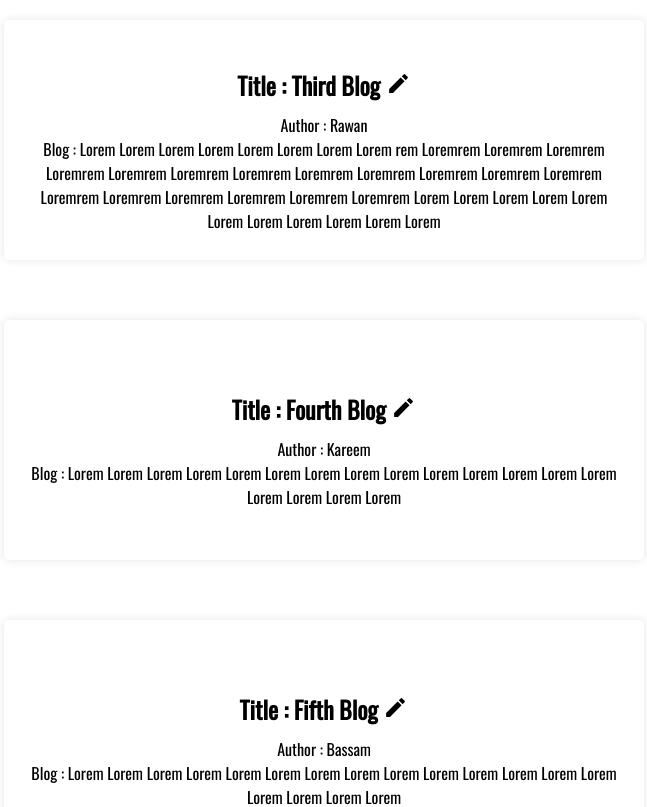
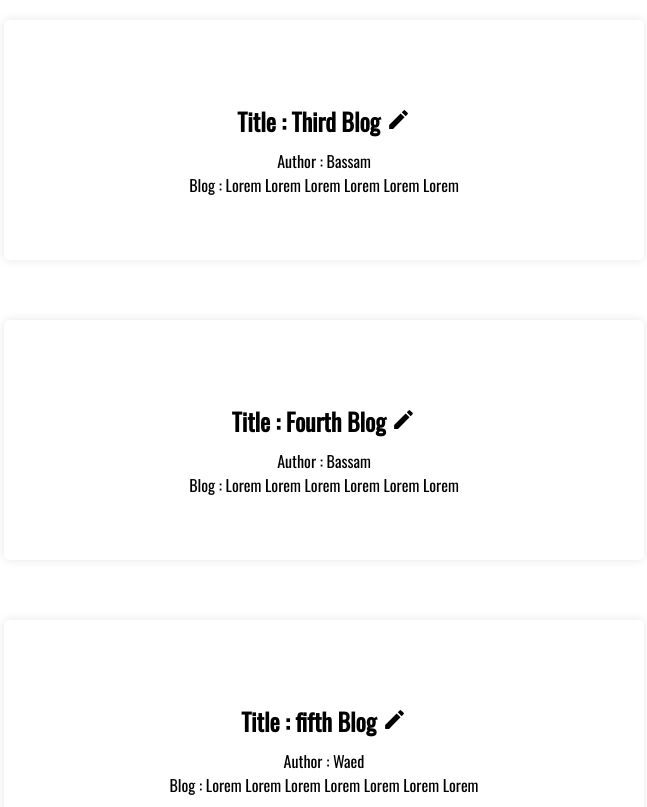
Before and after one commit to Bakez98/Estarta-blog, a React (Create React App) app: page / in a window 1280 px wide. Shown: the part 800-1607 px from the top of the page, without its empty margins (316-963 px from the left). Built offline with nearby package versions, Linux system fonts and the light colour scheme; data requests are answered from the project's data file.

Commit message:
added a new blog child for Blogs and added the Helmet and Code Spliting

```diff
--- a/data/db.json
+++ b/data/db.json
@@ -1,40 +1,34 @@
 {
   "blogs": [
     {
-      "id": 1,
       "title": "First Blog",
       "author": "Omar",
-      "blog": "Lorem ipsum dolor sit amet consectetur adipisicing elit. Ut pariatur quam repudiandae consequatur provident, mollitia ipsam accusamus,"
+      "blog": "Lorem Lorem Lorem Lorem Lorem Lorem ",
+      "id": 1
     },
     {
-      "id": 2,
       "title": "Second Blog",
-      "author": "Adhamd",
-      "blog": "lorem Body"
+      "author": "Adham",
+      "blog": "Lorem Lorem Lorem Lorem Lorem Lorem ",
+      "id": 2
     },
     {
-      "title": "Third Blog",
-      "author": "Rawan",
-      "blog": "Lorem Lorem Lorem Lorem Lorem Lorem Lorem Lorem rem Loremrem Loremrem Loremrem Loremrem Loremrem Loremrem Loremrem Loremrem Loremrem Loremrem Loremrem Loremrem Loremrem Loremrem Loremrem Loremrem Loremrem Loremrem Lorem Lorem Lorem Lorem Lorem Lorem Lorem Lorem Lorem Lorem Lorem ",
+      "title": "Third Blog ",
+      "author": "Bassam",
+      "blog": "Lorem Lorem Lorem Lorem Lorem Lorem ",
       "id": 3
     },
     {
       "title": "Fourth Blog",
-      "author": "Kareem",
-      "blog": "Lorem Lorem Lorem Lorem Lorem Lorem Lorem Lorem Lorem Lorem Lorem Lorem Lorem Lorem Lorem Lorem Lorem Lorem ",
-      "id": 5
+      "author": "Bassam",
+      "blog": "Lorem Lorem Lorem Lorem Lorem Lorem ",
+      "id": 4
     },
     {
-      "title": "Fifth Blog",
-      "author": "Bassam",
-      "blog": "Lorem Lorem Lorem Lorem Lorem Lorem Lorem Lorem Lorem Lorem Lorem Lorem Lorem Lorem Lorem Lorem Lorem Lorem ",
+      "title": "fifth Blog",
+      "author": "Waed",
+      "blog": "Lorem Lorem Lorem Lorem Lorem Lorem Lorem ",
       "id": 5
-    },
-    {
-      "title": "6th Blog",
-      "author": "Waed",
-      "blog": "Testing Testing Testing Testing Testing Testing Testing ",
-      "id": 6
     }
   ]
 }
--- a/package.json
+++ b/package.json
@@ -9,6 +9,7 @@
     "bootstrap-icons": "^1.10.3",
     "react": "^18.2.0",
     "react-dom": "^18.2.0",
+    "react-helmet": "^6.1.0",
     "react-icons": "^4.7.1",
     "react-router-dom": "^6.8.1",
     "react-scripts": "5.0.1",
@@ -18,7 +19,8 @@
     "start": "react-scripts start",
     "build": "react-scripts build",
     "test": "react-scripts test",
-    "eject": "react-scripts eject"
+    "eject": "react-scripts eject",
+    "server": "npx json-server --watch data/db.json --port 7000"
   },
   "eslintConfig": {
     "extends": [
--- a/public/index.html
+++ b/public/index.html
@@ -2,7 +2,7 @@
 <html lang="en">
   <head>
     <meta charset="utf-8" />
-    <link rel="icon" href="%PUBLIC_URL%/favicon.ico" />
+
     <meta name="viewport" content="width=device-width, initial-scale=1" />
     <meta name="theme-color" content="#000000" />
     <meta
--- a/src/App.js
+++ b/src/App.js
@@ -1,11 +1,13 @@
-import './App.css';
-import NavBar from './NavBar/NavBar';
-import Blogs from './Blogs/Blogs';
-import { BrowserRouter, Route, Routes } from 'react-router-dom';
-import Error from './Error/Error';
-import SingleBlog from './SingleBlog/SingleBlog';
-import CreateBlog from './CreateBlog/CreateBlog';
+import "./App.css";
+import NavBar from "./NavBar/NavBar";
+import { lazy, Suspense } from "react";
+import { BrowserRouter, Route, Routes } from "react-router-dom";
+import { Helmet } from "react-helmet";
 
+const Blogs = lazy(() => import("./Blogs/Blogs"));
+const SingleBlog = lazy(() => import("./SingleBlog/SingleBlog"));
+const Error = lazy(() => import("./Error/Error"));
+const CreateBlog = lazy(() => import("./CreateBlog/CreateBlog"));
 
 // to run the server for fetching data from it :
 //npx json-server --watch data/db.json --port 7000
@@ -14,21 +16,24 @@ import CreateBlog from './CreateBlog/CreateBlog';
 //npm start
 
 function App() {
-
   return (
     <BrowserRouter>
-    <div className="App">
-      <NavBar/>
-      <Routes>
-        <Route path='/' element={<Blogs />}/>
-        <Route path='/SingleBlog/:id' element={<SingleBlog />}/>
-        <Route path='*' element={<Error />}/>
-        <Route path='/CreateBlog' element={<CreateBlog/>}/>
-
-
-      </Routes>
-
-    </div>
+      <Helmet>
+        <meta charSet="utf-8" />
+        <title>Estarta Blogs</title>
+        <link rel="icon" href="%PUBLIC_URL%/favicon.ico" />
+      </Helmet>
+      <div className="App">
+        <NavBar />
+        <Suspense fallback={"Loading.........."}>
+          <Routes>
+            <Route path="/" element={<Blogs />} />
+            <Route path="/SingleBlog/:id" element={<SingleBlog />} />
+            <Route path="*" element={<Error />} />
+            <Route path="/CreateBlog" element={<CreateBlog />} />
+          </Routes>
+        </Suspense>
+      </div>
     </BrowserRouter>
   );
 }
--- /dev/null
+++ b/src/Blogs/Blog.js
@@ -0,0 +1,56 @@
+import React from "react";
+import { useState } from "react";
+import { Link } from "react-router-dom";
+import { MdEdit } from "react-icons/md";
+
+
+const Blog = ({ blog }) => {
+  const [Title, setTitle] = useState(blog.title);
+  const [enableEditMode, setenableEditMode] = useState(false);
+
+  const handleEdit = () => {
+    setenableEditMode(true);
+  };
+
+  const handleSave = (blog) => {
+    setenableEditMode(false);
+  };
+
+  const handleCancel = () => {
+    setenableEditMode(false);
+  };
+
+  return (
+    <div className="card">
+      {enableEditMode ? (
+        <div className="Editing">
+          <label>Edit the Title: </label>
+          <input
+            type="text"
+            defaultValue={blog.title}
+            onChange={(event) => setTitle(event.target.value)}
+          />
+          <button onClick={() => handleSave()}>Save</button>
+          <button onClick={handleCancel}>Cancel</button>
+        </div>
+      ) : (
+        <div>
+          <h2>
+            Title : {Title}{" "}
+            <MdEdit
+              size={25}
+              className="hovering"
+              onClick={() => handleEdit()}
+            />
+          </h2>
+        </div>
+      )}
+      <Link to={`/SingleBlog/${blog.id}`}>
+        <div>Author : {blog.author}</div>
+        <div>Blog : {blog.blog}</div>
+      </Link>
+    </div>
+  );
+};
+
+export default Blog;
--- a/src/Blogs/Blogs.css
+++ b/src/Blogs/Blogs.css
@@ -86,6 +86,6 @@
 
   .search-bar:hover{
     transform: scale(1.05);
-    color: green;
+    color: black;
     border: solid black 0.5px;
   }
--- a/src/Blogs/Blogs.js
+++ b/src/Blogs/Blogs.js
@@ -1,78 +1,38 @@
-
-
-import React, { useState } from 'react'
-import './Blogs.css'
-import useFetch from '../CustomHook/useFetch'
-import { Link } from 'react-router-dom'
-import { MdEdit } from 'react-icons/md';
+import React, { useState } from "react";
+import "./Blogs.css";
+import useFetch from "../CustomHook/useFetch";
+import Blog from "./Blog";
 
 const Blogs = () => {
+  const { data, loading, error } = useFetch("http://localhost:7000/blogs");
+  const [searching, setSearch] = useState("");
 
-  const { data, loading, error } = useFetch("http://localhost:7000/blogs")
-  const [searching, setSearch] = useState("");
-  const [editMode, setEditMode] = useState(false);
-  const [editedTitle, setEditedTitle] = useState("");
-  const [selectedBlogId, setSelectedBlogId] = useState(null);
+  if (loading) return "loading ......";
 
-
-  const handleEdit = (id, title) => {
-    setSelectedBlogId(id);
-    setEditedTitle(title);
-    setEditMode(true);
-  }
-
-  const handleSave = (blog , index) => {
-    blog =  {...blog, title : editedTitle };
-  data.splice(index,1, blog)
-    setEditMode(false);
-  }
-
-  const handleCancel = () => {
-    setSelectedBlogId(null);
-    setEditedTitle("");
-    setEditMode(false);
-  }
-
-  if (loading) return "loading ......"
-
-  if (error) return "Errror fetching....."
+  if (error) return "Errror fetching.....";
 
   return (
-    <div className='Contatiner'>
+    <div className="Contatiner">
       <input
-      className='search-bar'
+        className="search-bar"
         type="text"
         placeholder="search for a blog"
         value={searching}
         onChange={(event) => setSearch(event.target.value.toLowerCase())}
       />
 
-      {data?.filter((blog) => blog.author.toLowerCase().includes(searching))?.map((blog , index) => (
-        <div key={blog.id} className="card">
-          {editMode && selectedBlogId === blog.id ? (
-            <div className='Editing'>
-              <label>Edit the Title: </label>
-              <input
-                type="text"
-                value={editedTitle}
-                onChange={(event) => setEditedTitle(event.target.value)}
-              />
-              <button onClick={() =>handleSave(blog , index)}>Save</button>
-              <button onClick={handleCancel}>Cancel</button>
-            </div>
-          ) : (
-            <div>
-              <h2>Title : {blog.title} <MdEdit size={25} className="hovering" onClick={() => handleEdit(blog.id, blog.title)} /></h2>
-              <Link to={`/SingleBlog/${blog.id}`} >
-              </Link>
-            </div>
-          )}
-          <div>Author : {blog.author}</div>
-          <div>Blog : {blog.blog}</div>
-        </div>
-      ))}
+      {data
+        ?.filter(
+          (blog) =>
+            blog.author.toLowerCase().includes(searching) ||
+            blog.blog.toLowerCase().includes(searching) ||
+            blog.title.toLowerCase().includes(searching)
+        )
+        ?.map((blog, index) => (
+          <Blog blog={blog} key={index} />
+        ))}
     </div>
-  )
-}
+  );
+};
 
-export default Blogs
+export default Blogs;
--- a/src/Error/Error.js
+++ b/src/Error/Error.js
@@ -2,7 +2,10 @@ import React from 'react'
 
 const Error = () => {
   return (
-    <div>Error 404 not found</div>
+    <div className="not-found-container">
+      <h1>404 Not Found</h1>
+      <p>The page you are looking for does not exist.</p>
+    </div>
   )
 }
 
--- /dev/null
+++ b/src/Error/NavBar.css
@@ -0,0 +1,21 @@
+.not-found-container {
+    display: flex;
+    flex-direction: column;
+    align-items: center;
+    justify-content: center;
+    height: 100vh;
+    background-color: #f8f8f8;
+  }
+
+  h1 {
+    font-size: 5rem;
+    margin-bottom: 2rem;
+    color: #333;
+  }
+
+  p {
+    font-size: 1.5rem;
+    color: #666;
+    text-align: center;
+    margin-bottom: 2rem;
+  }
--- a/src/SingleBlog/SingleBlog.js
+++ b/src/SingleBlog/SingleBlog.js
@@ -1,10 +1,13 @@
 import React from 'react'
+import { Helmet } from 'react-helmet'
 import { useNavigate, useParams } from 'react-router-dom'
 import useFetch from '../CustomHook/useFetch'
 
 
 
 const SingleBlog = () => {
+
+
 
     const navigate = useNavigate()
     const {id} = useParams()
@@ -24,7 +27,14 @@ const SingleBlog = () => {
 if(error) return "Errror fetching....."
 
   return (
+
+
     <div key={blog.id}>
+          <Helmet>
+    <meta charSet="utf-8" />
+    <title>{`Blog ${blog.id}`}</title>
+    <link rel="canonical" href="http://mysite.com/example" />
+  </Helmet>
 
       <h2>{blog.title}</h2>
       <div>{blog.author}</div>
```
Also changed, not shown: src/CreateBlog/CreateBlog.js (+13 -4 lines), 2 other files (tests, documents, lock files or other folders).
